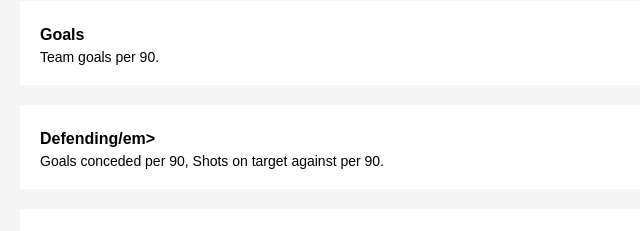
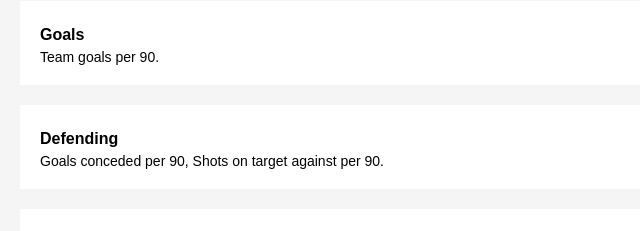
Before and after one commit to ohlitmybad/glossary, a plain HTML site: page index.html in a window 1280 px wide. Shown: the part 5538-5769 px from the top of the page, 0-640 px from the left. Drawn offline with Linux system fonts and the light colour scheme; no server answers.

Commit message:
Update index.html

```diff
--- a/index.html
+++ b/index.html
@@ -732,7 +732,7 @@ let dataCSV = xhr.responseText;
   </div>
 
 <div class="metric">
-  <h3 class="metric-title">Defending/em></h3>
+  <h3 class="metric-title">Defending</h3>
   <p class="metric-definition">Goals conceded per 90, Shots on target against per 90.</p>
 </div>
 
```
